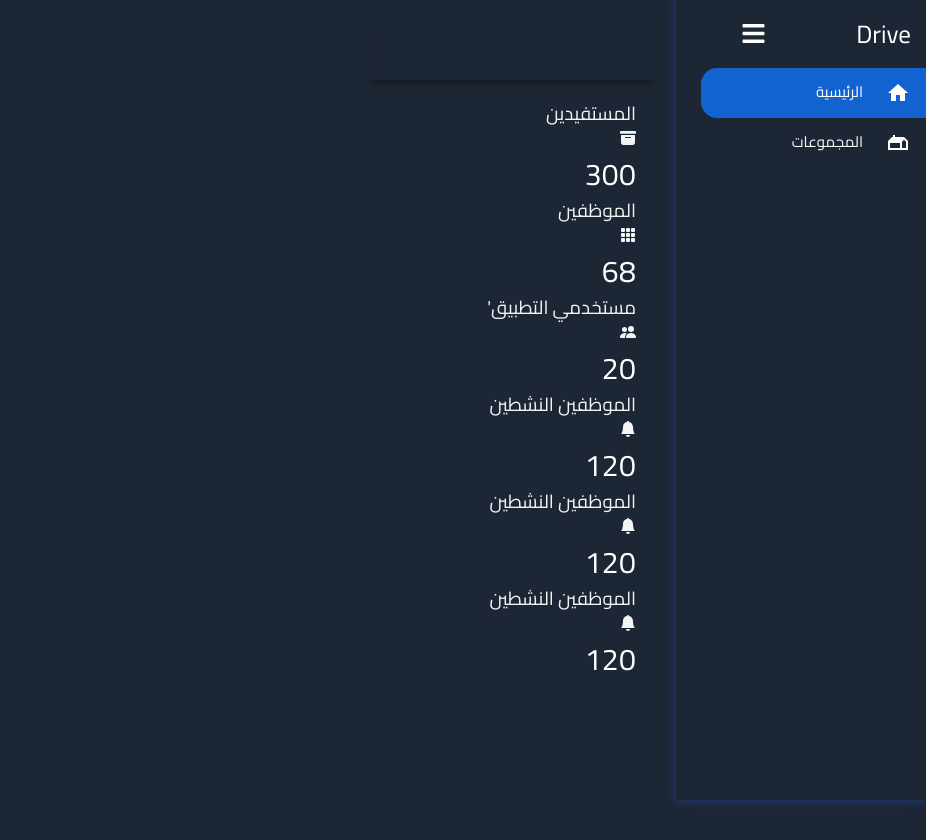
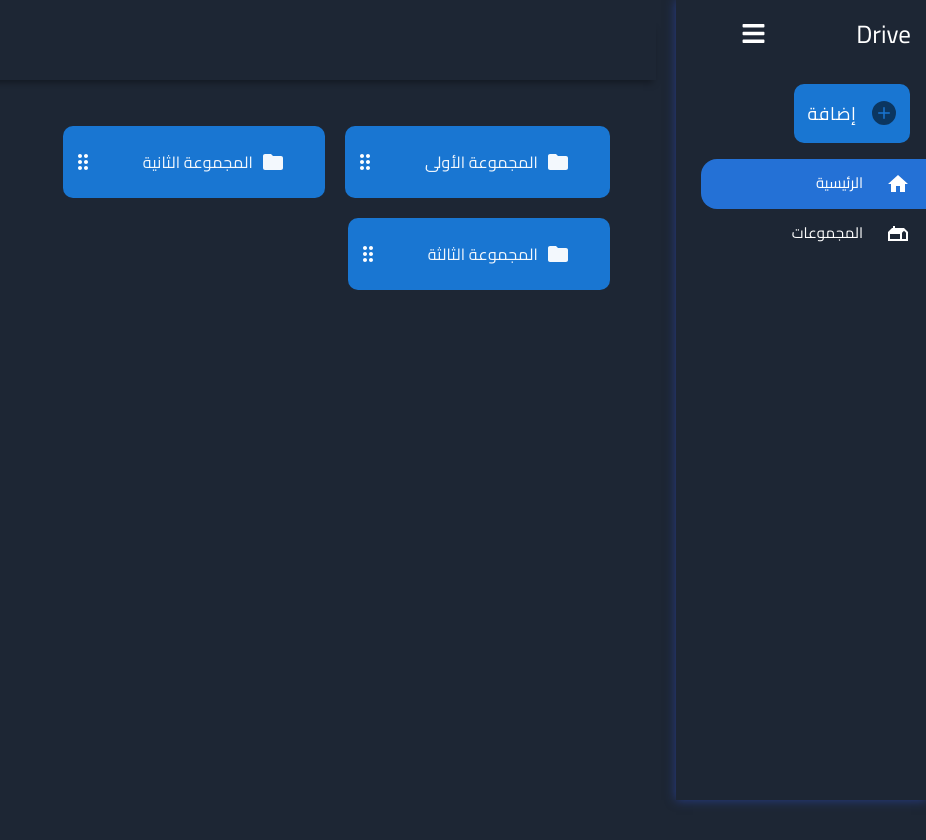
Before and after one commit to MoFares7/Drive-tech, a React (Create React App) app: page / in a window 1280 px wide. Both pictures are taken after a click on the icon 1252 px from the left and 32 px from the top of the page. Shown: the whole page, without its empty margins (354-1280 px from the left). Built offline with nearby package versions, Linux system fonts and the light colour scheme.

Commit message:
init home page

```diff
--- a/src/App.css
+++ b/src/App.css
@@ -70,7 +70,7 @@ main {
 }
 
 .active {
-    background: rgb(17, 99, 207);
+    background: rgb(36, 113, 214);
     color: rgb(255, 255, 255);
     width: 90%;
     border-bottom-left-radius: 1rem;
--- a/src/components/Sidebar.jsx
+++ b/src/components/Sidebar.jsx
@@ -1,6 +1,8 @@
 import { Build, BuildCircleOutlined, CenterFocusStrongOutlined, CenterFocusStrongTwoTone, DepartureBoardTwoTone, GiteOutlined, Home, HouseOutlined, Rule, Title, Unarchive, Work } from '@mui/icons-material';
+import { Box, Button, IconButton } from '@mui/material';
 import React, { useState } from 'react';
 import { useTranslation } from 'react-i18next';
+import { BsPlus, BsPlusCircleFill } from 'react-icons/bs';
 
 import {
         FaBars,
@@ -37,7 +39,35 @@ const Sidebar = ({ children }) => {
                                                 <div style={{ marginLeft: isOpen ? "50px" : "0px" }} className="bars">
                                                         <FaBars onClick={toggle} />
                                                 </div>
+
                                         </div>
+                                        {isOpen &&
+                                                <Box sx={{
+                                                        backgroundColor: '#1976D2',
+                                                        color: 'white',
+                                                        justifyContent: 'center',
+                                                        textAlign: 'center',
+                                                        width: '100px',
+                                                        display: 'flex',
+                                                        borderRadius: '10px',
+                                                        m: 2,
+                                                        p: 1
+
+                                                }}>
+                                                        <IconButton >
+                                                                <BsPlusCircleFill sx={{ backgroundColor: 'white', color: 'red', }} />
+                                                        </IconButton>
+                                                        <Button sx={{
+                                                                color: 'white',
+                                                                fontFamily: 'Cairo',
+                                                                fontSize: '18px',
+                                                                alignContent: 'center'
+                                                        }}>إضافة
+                                                        </Button>
+                                                </Box>
+                                        }
+
+
                                         {
                                                 menuItem.map((item, index) => (
                                                         <NavLink to={item.path} key={index} className="link" activeclassName="active">
--- a/src/pages/Home/HomePage.jsx
+++ b/src/pages/Home/HomePage.jsx
@@ -1,11 +1,11 @@
-import { Box, Divider, Typography } from '@mui/material';
-import React, { useState } from 'react';
+
+import React from 'react';
+import { Box } from '@mui/material';
 import StatisticsCard from './StatisticsCard';
 import Header from './HeaderCard';
 import { useTranslation } from 'react-i18next';
 
 const HomePage = () => {
-
         const { i18n } = useTranslation();
 
         const changeLanguage = (lng) => {
@@ -15,12 +15,16 @@ const HomePage = () => {
         return (
                 <Box sx={{ display: 'block' }}>
                         <Header />
-                        <main className='main-container'>
-                                <div className='main-cards'>
-                                        <StatisticsCard />
-                                </div>
-                        </main>
-                </Box>
+                        <main className="main-container">
+                                <Box sx={{ display: 'flex', flexWrap: 'wrap', p: 1, m: 1 }}>
+                                        <StatisticsCard title="المجموعة الأولى" />
+                                        <StatisticsCard title="المجموعة الثانية" />
+                                        <StatisticsCard title="المجموعة الثالثة" />
+
+                                </Box>
+                        </main >
+                </Box >
         );
 };
+
 export default HomePage;
--- a/src/pages/Home/StatisticsCard.jsx
+++ b/src/pages/Home/StatisticsCard.jsx
@@ -1,56 +1,30 @@
-import { Box, Typography } from '@mui/material';
 import React from 'react';
+import { Box, IconButton, Typography } from '@mui/material';
+import { DragIndicator, Folder } from '@mui/icons-material';
 import '../../App.css';
-import { BsFillArchiveFill, BsFillGrid3X3GapFill, BsPeopleFill, BsFillBellFill }
-        from 'react-icons/bs'
-const StatisticsCard = () => {
+
+const StatisticsCard = ({ title }) => {
         return (
-                <div className='main-cards'>
-                        <div className='card'>
-                                <div className='card-inner'>
-                                        <h3>المستفيدين</h3>
-                                        <BsFillArchiveFill className='card_icon' />
-                                </div>
-                                <Typography sx={{ fontFamily: 'Cairo', color: 'white', fontSize: '30px' }}>300</Typography>
-                        </div>
-                        <div className='card'>
-                                <div className='card-inner'>
-                                        <h3>الموظفين</h3>
-                                        <BsFillGrid3X3GapFill className='card_icon' />
-                                </div>
-                                <Typography sx={{ fontFamily: 'Cairo', color: 'white', fontSize: '30px' }}>68</Typography>
-
-                        </div>
-                        <div className='card'>
-                                <div className='card-inner'>
-                                        <h3>مستخدمي التطبيق'</h3>
-                                        <BsPeopleFill className='card_icon' />
-                                </div>
-                                <Typography sx={{ fontFamily: 'Cairo', color: 'white', fontSize: '30px' }}>20</Typography>
-
-                        </div>
-                        <div className='card'>
-                                <div className='card-inner'>
-                                        <h3>الموظفين النشطين</h3>
-                                        <BsFillBellFill className='card_icon' />
-                                </div>
-                                <Typography sx={{ fontFamily: 'Cairo', color: 'white', fontSize: '30px' }}>120</Typography>
-                        </div>
-                        <div className='card'>
-                                <div className='card-inner'>
-                                        <h3>الموظفين النشطين</h3>
-                                        <BsFillBellFill className='card_icon' />
-                                </div>
-                                <Typography sx={{ fontFamily: 'Cairo', color: 'white', fontSize: '30px' }}>120</Typography>
-                        </div>
-                        <div className='card'>
-                                <div className='card-inner'>
-                                        <h3>الموظفين النشطين</h3>
-                                        <BsFillBellFill className='card_icon' />
-                                </div>
-                                <Typography sx={{ fontFamily: 'Cairo', color: 'white', fontSize: '30px' }}>120</Typography>
-                        </div>
-                </div>
+                <Box
+                        sx={{
+                                display: 'flex',
+                                backgroundColor: '#1976D2',
+                                justifyContent: 'space-between',
+                                borderRadius: '10px',
+                                alignItems: 'stretch',
+                                margin: '10px 10px',
+                        }}
+                >
+                        <Box sx={{ display: 'flex', p: 3 }}>
+                                <Box sx={{ display: 'flex', alignItems: 'center', pr: 2, pl: 2 }}>
+                                        <Folder className="card_icon" />
+                                        <Typography sx={{ fontFamily: 'Cairo', pr: 1 }}>{title}</Typography>
+                                </Box>
+                        </Box>
+                        <IconButton>
+                                <DragIndicator sx={{ color: 'white' }} />
+                        </IconButton>
+                </Box>
         );
 };
 
```
